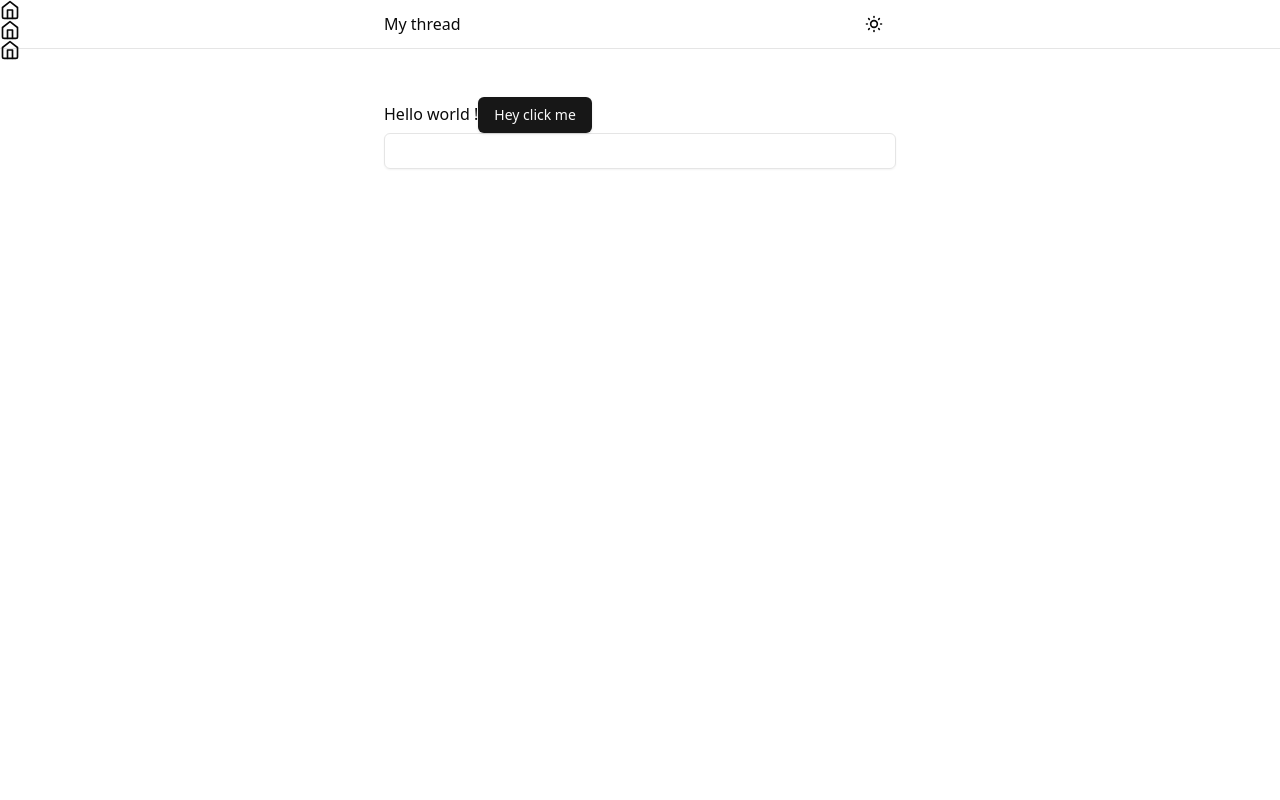
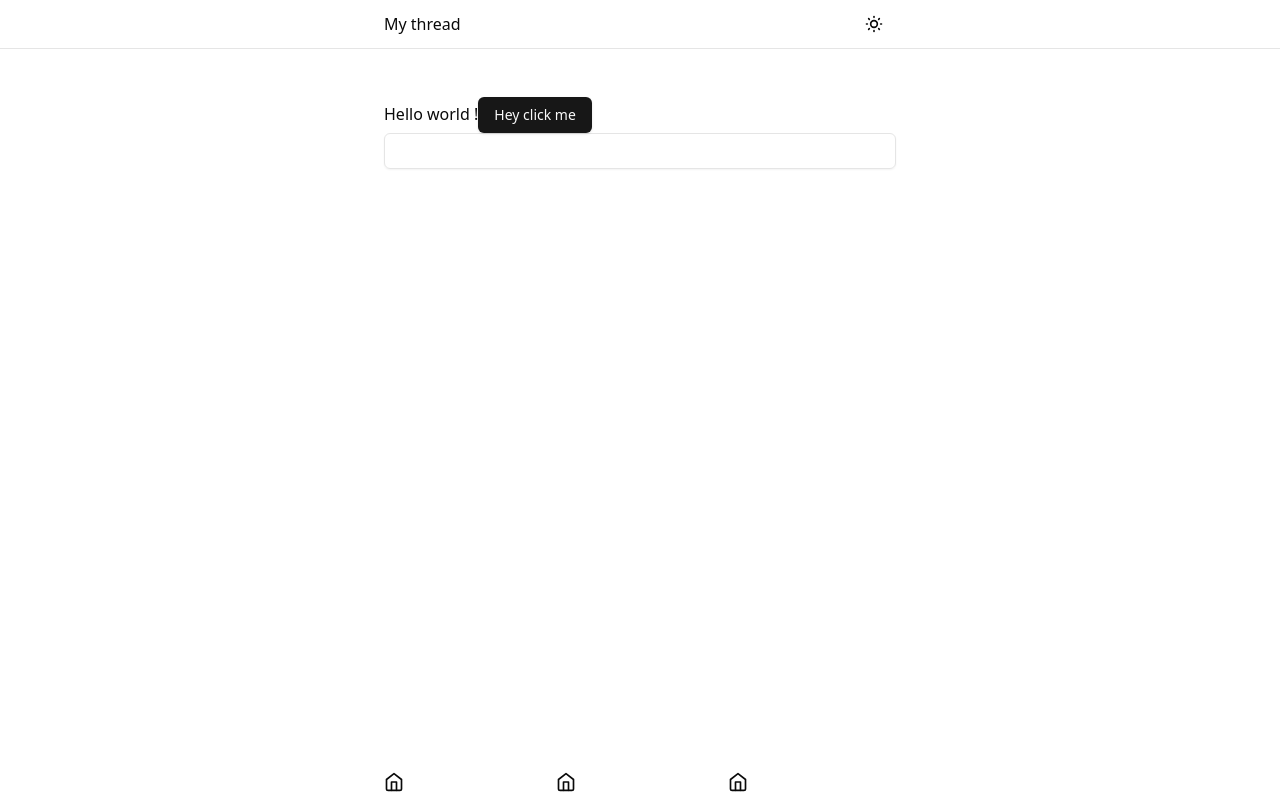
Before and after one commit to benbaruka/thread_app, a Next.js app: page / in a window 1280 px wide. Built offline with nearby package versions, Linux system fonts and the light colour scheme.

Commit message:
design down

```diff
--- a/features/layout/Footer.tsx
+++ b/features/layout/Footer.tsx
@@ -1,17 +1,31 @@
 import { Home } from "lucide-react";
 import Link from "next/link";
 import React from "react";
+import clsx from "clsx";
+import { buttonVariants } from "@/components/ui/button";
 
 export const Footer = () => {
   return (
-    <div style={{ position: "fixed" }}>
-      <Link href="/">
+    <div
+      className="py-2 flex justify-between container gap-1 bg-background max-w-lg m-auto border-t border-t-accent"
+      style={{ position: "fixed", bottom: "0", right: "0", left: "0" }}
+    >
+      <Link
+        href="/"
+        className={(clsx(buttonVariants({ variant: "ghost" })), "flex-1")}
+      >
         <Home size={20} />
       </Link>
-      <Link href="/">
+      <Link
+        href="/"
+        className={(clsx(buttonVariants({ variant: "ghost" })), "flex-1")}
+      >
         <Home size={20} />
       </Link>
-      <Link href="/">
+      <Link
+        href="/"
+        className={(clsx(buttonVariants({ variant: "ghost" })), "flex-1")}
+      >
         <Home size={20} />
       </Link>
     </div>
```
